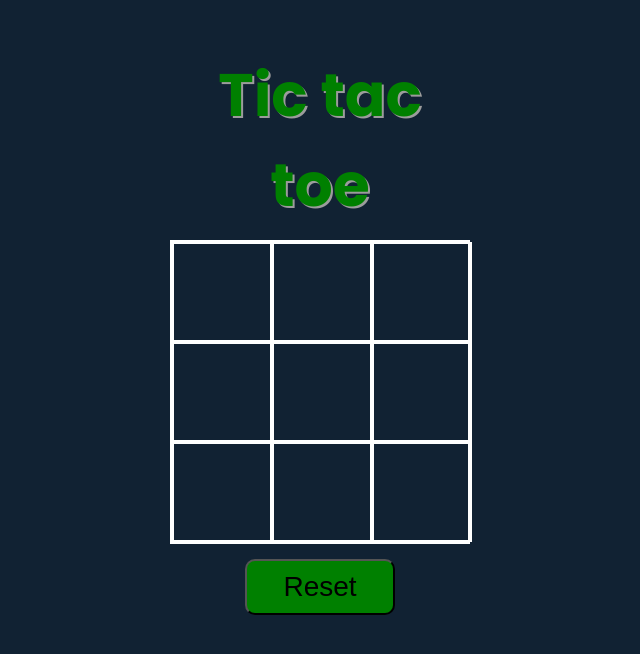
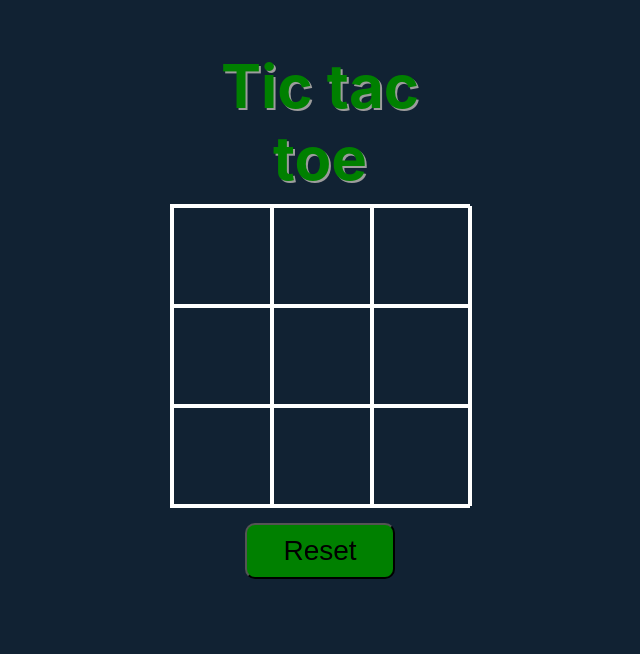
Before and after one commit to OksanaKis/my_gameTicTacToe, a React (Create React App) app: page / in a window 1280 px wide. Shown: the top 654 px of the page, without its empty margins (320-960 px from the left). Built offline with nearby package versions, Linux system fonts and the light colour scheme.

Commit message:
little styling

```diff
--- a/src/index.css
+++ b/src/index.css
@@ -1,46 +1,13 @@
-@import url('https://fonts.googleapis.com/css2?family=Poppins:wght@400;700&display=swap');
-
 body {
   margin: 0;
-  font-family:Poppins;
+  font-family: -apple-system, BlinkMacSystemFont, 'Segoe UI', 'Roboto', 'Oxygen',
+    'Ubuntu', 'Cantarell', 'Fira Sans', 'Droid Sans', 'Helvetica Neue',
+    sans-serif;
   -webkit-font-smoothing: antialiased;
   -moz-osx-font-smoothing: grayscale;
-  background-color: #FFFDD0;
 }
 
 code {
   font-family: source-code-pro, Menlo, Monaco, Consolas, 'Courier New',
     monospace;
 }
-
-.board{
-  text-align:center;
-  margin:auto;
-}
-
-.board-row{
-  display:flex;
-  justify-content: center;
-}
-
-.btn{
-  height:120px;
-  width:120px;
-  font-size: 50px;
-}
-
-.App{
-  width:80%;
-  margin:auto;
-}
-
-.header{
-  text-align:center;
-  font-size:40px;
-  text-shadow: 2px 2px 4px rgb(165, 162, 162);
-  color:rgb(197, 94, 20);
-}
-
-.hide{
-  display:none;
-};
```
